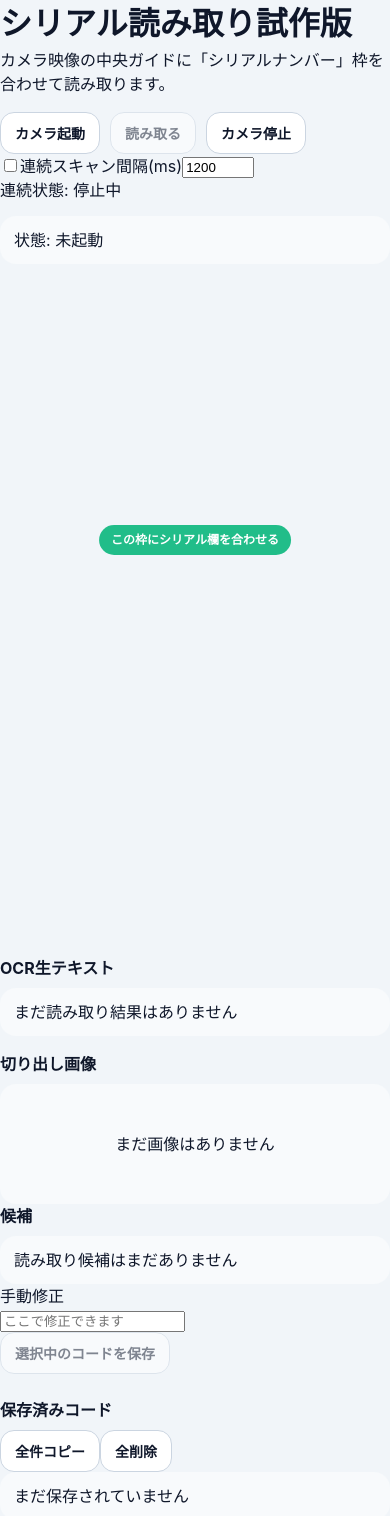
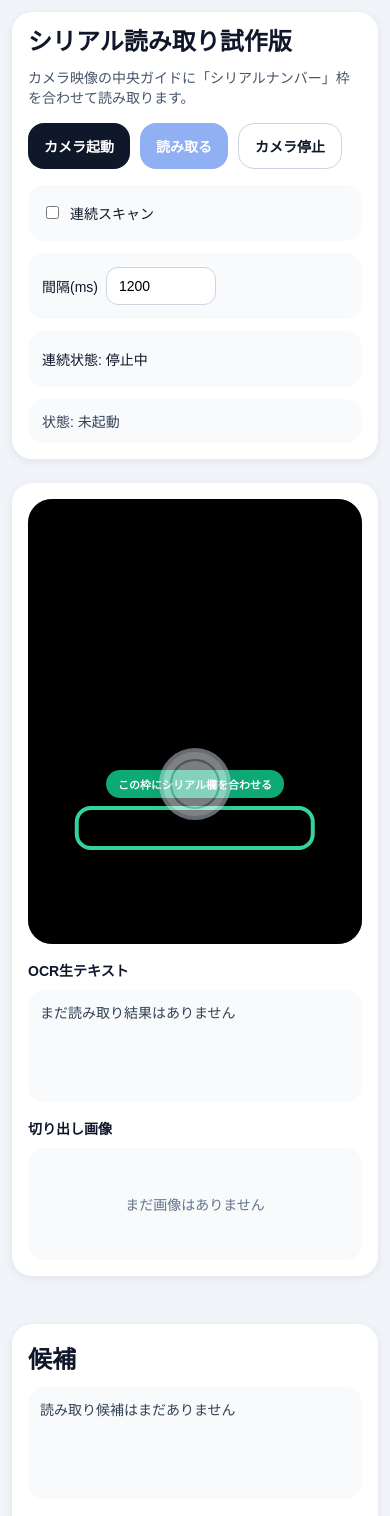
Before and after one commit to Da1-ichi/Sakurazaka_SerialNumber, a React (Vite) app: page / in a window 390 px wide. Shown: the top 1516 px of the page. Built offline with nearby package versions, Linux system fonts and the light colour scheme.

Commit message:
Update styles.css
cssの変更

```diff
--- a/src/styles.css
+++ b/src/styles.css
@@ -1,61 +1,57 @@
-:root {
-  font-family: -apple-system, BlinkMacSystemFont, 'Segoe UI', sans-serif;
-  line-height: 1.5;
-  font-weight: 400;
-  color: #0f172a;
-  background: #f1f5f9;
-}
-
 * {
   box-sizing: border-box;
 }
 
-body {
+html,
+body,
+#root {
   margin: 0;
+  padding: 0;
+  min-height: 100%;
+  font-family: Arial, "Hiragino Kaku Gothic ProN", "Yu Gothic", sans-serif;
+  background: #f1f5f9;
+  color: #0f172a;
 }
 
-button {
-  border: 1px solid #cbd5e1;
-  background: #fff;
-  color: #0f172a;
-  border-radius: 14px;
-  padding: 10px 14px;
-  font-size: 14px;
-  font-weight: 600;
+body {
+  min-height: 100vh;
 }
 
-button:disabled {
-  opacity: 0.5;
-}
-
-h1, h2, p {
-  margin: 0;
+button,
+input {
+  font: inherit;
 }
 
 .app-shell {
   min-height: 100vh;
   background: #f1f5f9;
+  color: #0f172a;
+  padding-bottom: 120px;
 }
 
-.page {
+.app-container {
   max-width: 1100px;
   margin: 0 auto;
   padding: 16px;
 }
 
-.card {
-  background: #fff;
+.panel {
+  background: #ffffff;
   border-radius: 24px;
   padding: 20px;
-  box-shadow: 0 6px 20px rgba(15, 23, 42, 0.06);
-}
-
-.hero-card {
+  box-shadow: 0 2px 10px rgba(15, 23, 42, 0.08);
   margin-bottom: 24px;
 }
 
-.hero-card p {
-  margin-top: 8px;
+.title {
+  margin: 0;
+  font-size: 32px;
+  line-height: 1.2;
+}
+
+.description {
+  margin: 10px 0 0;
+  font-size: 14px;
   color: #475569;
 }
 
@@ -66,102 +62,147 @@ h1, h2, p {
   margin-top: 16px;
 }
 
-.small-gap {
-  gap: 8px;
-  margin-top: 0;
+.btn {
+  border: none;
+  border-radius: 16px;
+  padding: 12px 16px;
+  font-size: 14px;
+  font-weight: 700;
+  cursor: pointer;
+  transition: 0.15s ease;
 }
 
-.button-column {
+.btn:disabled {
+  opacity: 0.5;
+  cursor: not-allowed;
+}
+
+.btn-primary {
+  background: #0f172a;
+  color: #ffffff;
+}
+
+.btn-read {
+  background: #2563eb;
+  color: #ffffff;
+}
+
+.btn-secondary {
+  background: #ffffff;
+  color: #0f172a;
+  border: 1px solid #cbd5e1;
+}
+
+.btn-danger {
+  background: #ffffff;
+  color: #b91c1c;
+  border: 1px solid #fecaca;
+}
+
+.btn-save {
+  background: #059669;
+  color: #ffffff;
+}
+
+.btn-small {
+  padding: 8px 12px;
+  font-size: 12px;
+  border-radius: 12px;
+}
+
+.full-width {
+  width: 100%;
+  margin-top: 16px;
+}
+
+.control-grid {
+  display: grid;
+  gap: 12px;
+  margin-top: 16px;
+  grid-template-columns: repeat(3, minmax(0, 1fr));
+}
+
+.control-box {
+  background: #f8fafc;
+  border-radius: 16px;
+  padding: 14px;
+  font-size: 14px;
+  display: flex;
+  align-items: center;
+  gap: 8px;
+  min-height: 56px;
+}
+
+.number-input,
+.text-input {
+  width: 100%;
+  border: 1px solid #cbd5e1;
+  border-radius: 12px;
+  padding: 10px 12px;
+  background: #ffffff;
+}
+
+.number-input {
+  max-width: 110px;
+}
+
+.status-box {
+  margin-top: 12px;
+  background: #f8fafc;
+  border-radius: 16px;
+  padding: 12px 14px;
+  font-size: 14px;
+  color: #334155;
+}
+
+.auto-save-box {
+  margin-top: 12px;
+  background: #ecfdf5;
+  color: #047857;
+  border-radius: 16px;
+  padding: 12px 14px;
+  font-size: 14px;
+}
+
+.main-grid {
+  display: grid;
+  gap: 24px;
+  grid-template-columns: minmax(0, 1.2fr) minmax(320px, 0.8fr);
+}
+
+.side-column {
   display: flex;
   flex-direction: column;
-  gap: 8px;
-}
-
-.primary {
-  background: #0f172a;
-  color: #fff;
-  border-color: #0f172a;
-}
-
-.accent {
-  background: #2563eb;
-  color: #fff;
-  border-color: #2563eb;
-}
-
-.success {
-  background: #059669;
-  color: #fff;
-  border-color: #059669;
-}
-
-.full {
-  width: 100%;
-  margin-top: 14px;
-}
-
-.danger-outline {
-  color: #b91c1c;
-  border-color: #fca5a5;
-}
-
-.status-box,
-.notice-box,
-.empty-box,
-.preview-box {
-  border-radius: 16px;
-  background: #f8fafc;
-  padding: 12px 14px;
-}
-
-.status-box,
-.notice-box {
-  margin-top: 14px;
-}
-
-.notice-box {
-  color: #1d4ed8;
-  background: #eff6ff;
-}
-
-.content-grid {
-  display: grid;
   gap: 24px;
 }
 
-.camera-wrapper {
+.camera-frame {
   position: relative;
   overflow: hidden;
   border-radius: 24px;
-  background: #000;
+  background: #000000;
 }
 
 .camera-video {
   width: 100%;
+  display: block;
   aspect-ratio: 3 / 4;
   object-fit: cover;
-  display: block;
 }
 
-.overlay {
+.camera-overlay {
   position: absolute;
   inset: 0;
+  pointer-events: none;
 }
 
-.guide-label {
+.camera-dim {
   position: absolute;
-  left: 50%;
-  top: 64%;
-  transform: translate(-50%, -50%);
-  background: rgba(16, 185, 129, 0.92);
-  color: #fff;
-  padding: 6px 12px;
-  border-radius: 999px;
-  font-size: 12px;
-  font-weight: 700;
+  inset: 0;
+  background: rgba(0, 0, 0, 0.25);
 }
 
-.guide-frame {
+.guide-box {
   position: absolute;
   left: 50%;
   top: 74%;
@@ -173,122 +214,265 @@ h1, h2, p {
   box-shadow: 0 0 0 9999px rgba(0, 0, 0, 0.35);
 }
 
+.guide-label {
+  position: absolute;
+  left: 50%;
+  top: 64%;
+  transform: translateX(-50%);
+  background: rgba(16, 185, 129, 0.92);
+  color: #ffffff;
+  border-radius: 999px;
+  padding: 6px 12px;
+  font-size: 12px;
+  font-weight: 700;
+  white-space: nowrap;
+}
+
+.hidden-canvas {
+  display: none;
+}
+
 .preview-grid {
   display: grid;
   gap: 16px;
   margin-top: 16px;
+  grid-template-columns: repeat(2, minmax(0, 1fr));
 }
 
-.preview-grid h2,
-.side-column h2 {
-  font-size: 16px;
-  margin-bottom: 8px;
+.section-title,
+.section-heading {
+  margin: 0 0 10px;
+  font-weight: 700;
 }
 
-.text-box {
-  min-height: 120px;
+.section-title {
+  font-size: 14px;
+}
+
+.section-heading {
+  font-size: 24px;
+}
+
+.preview-box,
+.empty-box {
+  min-height: 112px;
+  background: #f8fafc;
+  border-radius: 16px;
+  padding: 12px;
+  font-size: 14px;
+  color: #334155;
+}
+
+.preview-box {
   white-space: pre-wrap;
+  overflow-wrap: anywhere;
 }
 
 .image-box {
-  min-height: 120px;
   display: flex;
   align-items: center;
   justify-content: center;
+  overflow: hidden;
 }
 
-.image-box img {
+.snapshot-image {
+  max-height: 160px;
   max-width: 100%;
-  max-height: 180px;
   border-radius: 12px;
 }
 
-.side-column {
-  display: grid;
-  gap: 24px;
+.muted {
+  color: #64748b;
 }
 
 .candidate-list,
 .saved-list {
-  display: grid;
+  display: flex;
+  flex-direction: column;
   gap: 12px;
-}
-
-.candidate-item,
-.saved-item {
-  border: 1px solid #e2e8f0;
-  border-radius: 18px;
-  padding: 12px;
+  margin-top: 12px;
 }
 
 .candidate-item {
   display: flex;
-  gap: 10px;
   align-items: center;
-  font-family: ui-monospace, SFMono-Regular, Menlo, monospace;
+  gap: 12px;
+  border: 1px solid #e2e8f0;
+  border-radius: 16px;
+  padding: 12px;
+  cursor: pointer;
 }
 
-.saved-item {
-  display: flex;
-  justify-content: space-between;
-  gap: 16px;
+.candidate-text {
+  font-size: 18px;
+  letter-spacing: 0.08em;
 }
 
-.serial-code {
-  font-family: ui-monospace, SFMono-Regular, Menlo, monospace;
-  font-size: 18px;
-  font-weight: 700;
-  letter-spacing: 0.06em;
+.manual-edit {
+  margin-top: 16px;
 }
 
-.subtle-text {
-  color: #64748b;
-  font-size: 12px;
-  margin-top: 4px;
+.manual-label {
+  margin-bottom: 6px;
+  font-size: 14px;
+  font-weight: 700;
 }
 
-.warning-text {
-  color: #b45309;
-  font-size: 12px;
-  font-weight: 700;
-  margin-top: 4px;
-}
-
-.section-header {
+.panel-header {
   display: flex;
   justify-content: space-between;
   align-items: center;
   gap: 12px;
-  margin-bottom: 12px;
 }
 
-@media (min-width: 900px) {
-  .content-grid {
-    grid-template-columns: 1.2fr 0.8fr;
+.small-button-row {
+  display: flex;
+  gap: 8px;
+}
+
+.copied-box {
+  margin-top: 12px;
+  background: #eff6ff;
+  color: #1d4ed8;
+  border-radius: 16px;
+  padding: 12px;
+  font-size: 14px;
+}
+
+.saved-item {
+  border: 1px solid #e2e8f0;
+  border-radius: 16px;
+  padding: 12px;
+  display: flex;
+  justify-content: space-between;
+  gap: 12px;
+}
+
+.saved-left {
+  min-width: 0;
+}
+
+.saved-code {
+  font-size: 20px;
+  letter-spacing: 0.08em;
+}
+
+.saved-date {
+  margin-top: 4px;
+  font-size: 12px;
+  color: #64748b;
+}
+
+.duplicate-text {
+  margin-top: 4px;
+  font-size: 12px;
+  font-weight: 700;
+  color: #b45309;
+}
+
+.saved-actions {
+  display: flex;
+  gap: 8px;
+  flex-shrink: 0;
+}
+
+.mono {
+  font-family: ui-monospace, SFMono-Regular, Menlo, Monaco, Consolas, "Liberation Mono", monospace;
+}
+
+.bottom-shutter-wrap {
+  position: fixed;
+  left: 50%;
+  bottom: 24px;
+  transform: translateX(-50%);
+  z-index: 50;
+}
+
+.bottom-shutter {
+  width: 80px;
+  height: 80px;
+  border-radius: 999px;
+  border: 4px solid #cbd5e1;
+  background: #ffffff;
+  box-shadow: 0 8px 24px rgba(15, 23, 42, 0.18);
+  display: flex;
+  align-items: center;
+  justify-content: center;
+  cursor: pointer;
+}
+
+.bottom-shutter:disabled {
+  opacity: 0.5;
+  cursor: not-allowed;
+}
+
+.bottom-shutter-inner {
+  width: 56px;
+  height: 56px;
+  border-radius: 999px;
+  border: 2px solid #94a3b8;
+  background: #f8fafc;
+}
+
+@media (max-width: 900px) {
+  .main-grid {
+    grid-template-columns: 1fr;
+  }
+
+  .control-grid {
+    grid-template-columns: 1fr;
   }
 
   .preview-grid {
-    grid-template-columns: 1fr 1fr;
+    grid-template-columns: 1fr;
+  }
+
+  .panel-header,
+  .saved-item {
+    flex-direction: column;
+    align-items: flex-start;
+  }
+
+  .saved-actions {
+    width: 100%;
+  }
+
+  .saved-actions .btn {
+    flex: 1;
   }
 }
 
-@media (max-width: 640px) {
-  .page {
+@media (max-width: 520px) {
+  .app-container {
     padding: 12px;
   }
 
-  .card {
+  .panel {
     padding: 16px;
     border-radius: 20px;
   }
 
-  .saved-item,
-  .section-header {
-    flex-direction: column;
-    align-items: stretch;
+  .title {
+    font-size: 24px;
   }
 
-  .button-column {
-    flex-direction: row;
+  .guide-label {
+    top: 61%;
+    font-size: 11px;
+  }
+
+  .guide-box {
+    width: 72%;
+    top: 74%;
+  }
+
+  .bottom-shutter {
+    width: 72px;
+    height: 72px;
+  }
+
+  .bottom-shutter-inner {
+    width: 50px;
+    height: 50px;
   }
 }
```
